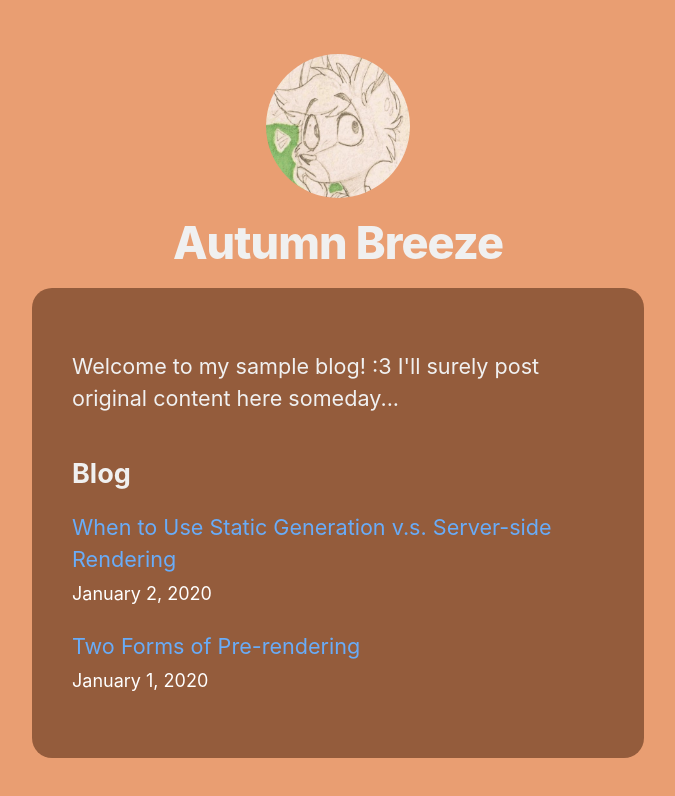
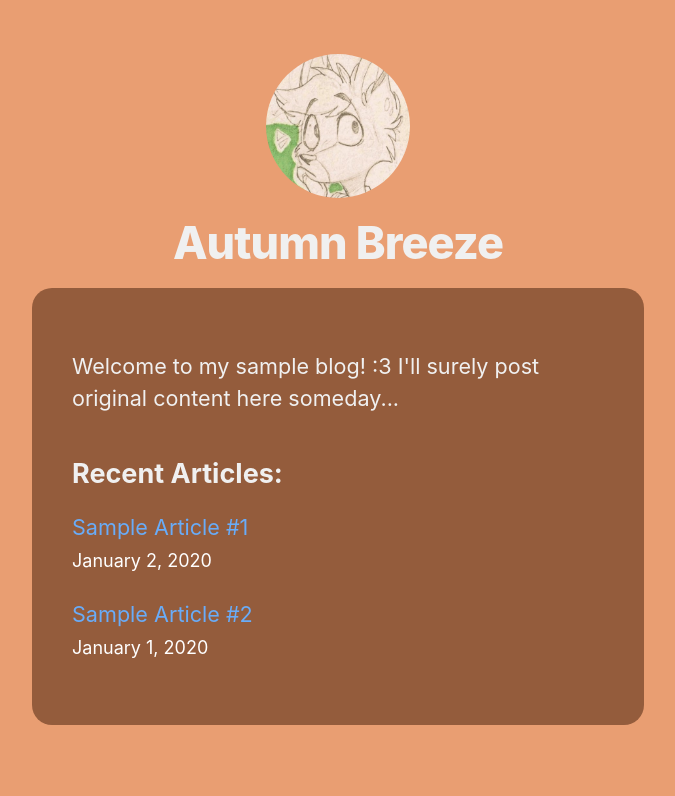
Before and after one commit to rockosfp/nextjs-blog, a Next.js app: page / in a window 1280 px wide. Shown: the top 796 px of the page, without its empty margins (302-977 px from the left). Built offline with nearby package versions, Linux system fonts and the light colour scheme.

Commit message:
Rename articles | Update main
Update main page, remove Blog and add Recent Articles

Adjust name of current articles to reflect as examples

```diff
--- a/pages/index.js
+++ b/pages/index.js
@@ -26,7 +26,7 @@ export default function Home({ allPostsData }) {
         <p>Welcome to my sample blog! :3 I'll surely post original content here someday...</p>
       </section>
     <section className={`${utilStyles.headingMd} ${utilStyles.padding1px}`}>
-        <h2 className={utilStyles.headingLg}>Blog</h2>
+        <h2 className={utilStyles.headingLg}>Recent Articles:</h2>
         <ul className={utilStyles.list}>
           {allPostsData.map(({ id, date, title }) => (
             <li className={utilStyles.listItem} key={id}>
--- a/posts/pre-rendering.md
+++ b/posts/pre-rendering.md
@@ -1,5 +1,5 @@
 ---
-title: 'Two Forms of Pre-rendering'
+title: 'Sample Article #2'
 date: '2020-01-01'
 ---
 
--- a/posts/ssg-ssr.md
+++ b/posts/ssg-ssr.md
@@ -1,5 +1,5 @@
 ---
-title: 'When to Use Static Generation v.s. Server-side Rendering'
+title: 'Sample Article #1'
 date: '2020-01-02'
 ---
 
```
